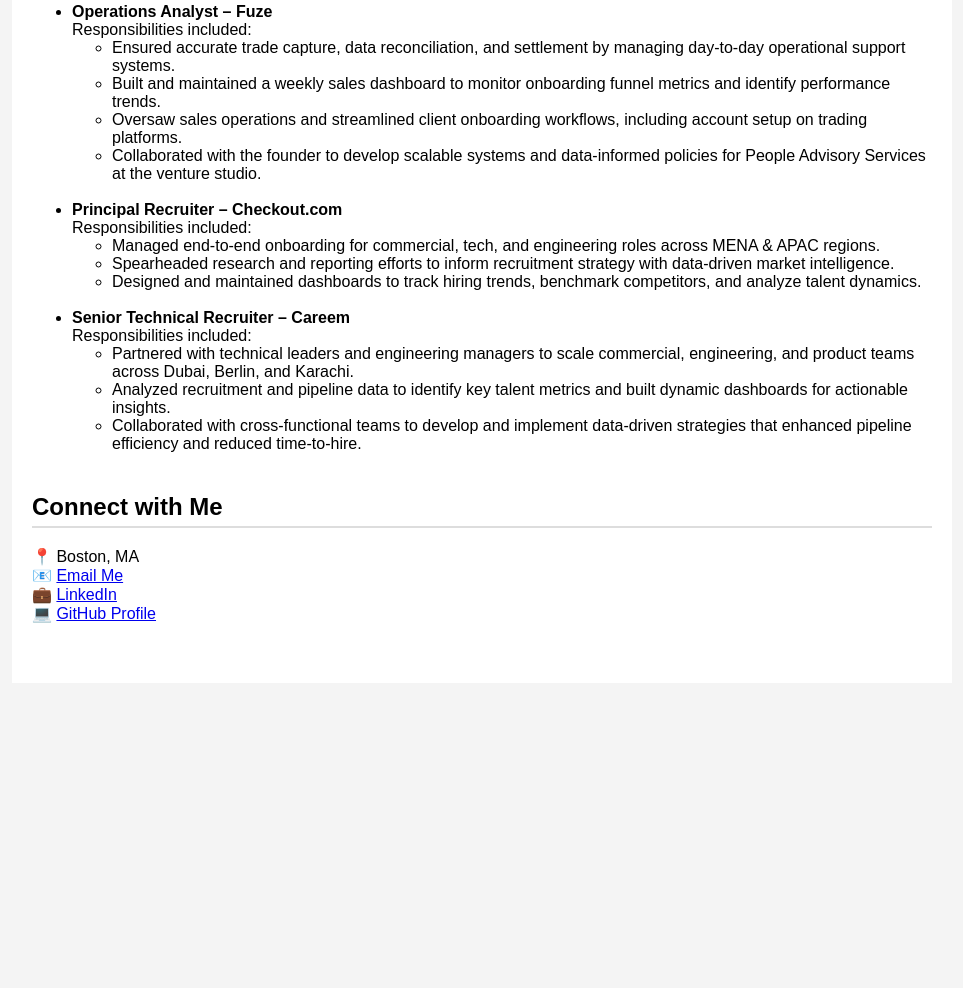
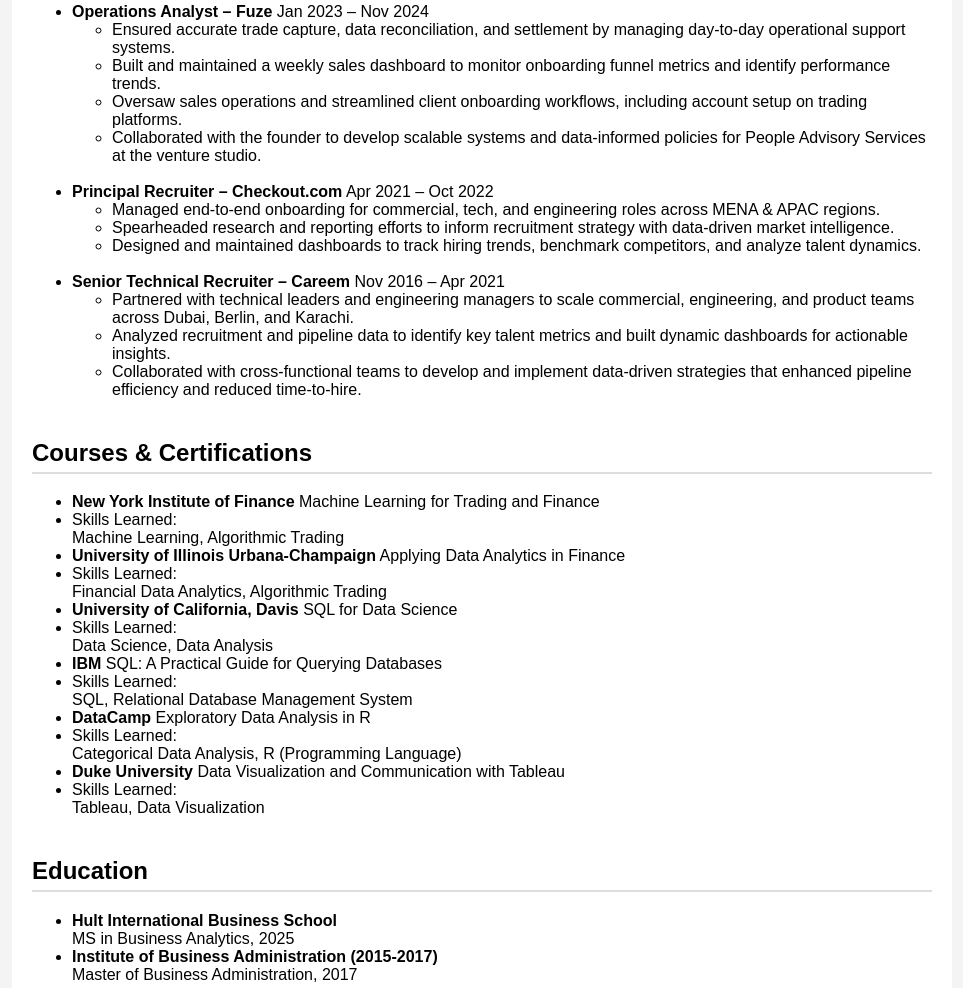
Before and after one commit to ahmeraza/ahmeraza.github.io, a plain HTML site: page index.html in a window 1280 px wide. Shown: the part 766-1754 px from the top of the page, without its empty margins (158-1121 px from the left). Before the commit the page ends 1449 px from the top, so only its background shows below. Drawn offline with Linux system fonts and the light colour scheme.

Commit message:
Update index.html

```diff
--- a/index.html
+++ b/index.html
@@ -17,7 +17,7 @@
 <body>
   <header>
     <h1>Ahmed Raza</h1>
-    <p>Data Analyst | SQL | Python | R | Power BI | Tableau | Machine Learning</p>
+    <p>Data Engineering | Business Analysis | Financial Data Analytics</p>
   </header>
   <div class="container">
     <div class="section">
@@ -68,8 +68,7 @@
     <div class="section">
       <h2>Experience</h2>
       <ul>
-        <li><strong>Operations Analyst – Fuze</strong><br>
-          Responsibilities included:
+        <li><strong>Operations Analyst – Fuze</strong>                                                              Jan 2023 – Nov 2024<br>
           <ul>
             <li>Ensured accurate trade capture, data reconciliation, and settlement by managing day-to-day operational support systems.</li>
             <li>Built and maintained a weekly sales dashboard to monitor onboarding funnel metrics and identify performance trends.</li>
@@ -77,24 +76,61 @@
             <li>Collaborated with the founder to develop scalable systems and data-informed policies for People Advisory Services at the venture studio.</li>
           </ul>
         </li><br>
-        <li><strong>Principal Recruiter – Checkout.com</strong><br>
-          Responsibilities included:
+        <li><strong>Principal Recruiter – Checkout.com</strong>                                                             Apr 2021 – Oct 2022<br>
           <ul>
             <li>Managed end-to-end onboarding for commercial, tech, and engineering roles across MENA & APAC regions.</li>
             <li>Spearheaded research and reporting efforts to inform recruitment strategy with data-driven market intelligence.</li>
             <li>Designed and maintained dashboards to track hiring trends, benchmark competitors, and analyze talent dynamics.</li>
           </ul>
         </li><br>
-        <li><strong>Senior Technical Recruiter – Careem</strong><br>
-          Responsibilities included:
+        <li><strong>Senior Technical Recruiter – Careem</strong>                                                              Nov 2016 – Apr 2021<br>
           <ul>
             <li>Partnered with technical leaders and engineering managers to scale commercial, engineering, and product teams across Dubai, Berlin, and Karachi.</li>
             <li>Analyzed recruitment and pipeline data to identify key talent metrics and built dynamic dashboards for actionable insights.</li>
             <li>Collaborated with cross-functional teams to develop and implement data-driven strategies that enhanced pipeline efficiency and reduced time-to-hire.</li>
           </ul>
+        </div>
+    <div class="section">
+      <h2>Courses & Certifications</h2>
+      <ul>
+          <li>
+          <strong>New York Institute of Finance</strong> Machine Learning for Trading and Finance<br>
+          <li>Skills Learned:</li> Machine Learning, Algorithmic Trading
+        </li>
+         </li>
+          <li>
+          <strong>University of Illinois Urbana-Champaign</strong> Applying Data Analytics in Finance<br>
+          <li>Skills Learned:</li> Financial Data Analytics, Algorithmic Trading
+        </li>
+         </li>
+        <li>
+          <strong>University of California, Davis</strong> SQL for Data Science<br>
+          <li>Skills Learned:</li> Data Science, Data Analysis
+        </li>
+        </li>
+        <li>
+          <strong>IBM</strong> SQL: A Practical Guide for Querying Databases<br>
+          <li>Skills Learned:</li> SQL, Relational Database Management System
+        </li>
+         </li>
+        <li>
+          <strong>DataCamp</strong> Exploratory Data Analysis in R<br>
+          <li>Skills Learned:</li> Categorical Data Analysis, R (Programming Language)
+        </li>
+        </li>
+        <li>
+          <strong>Duke University</strong> Data Visualization and Communication with Tableau<br>
+          <li>Skills Learned:</li> Tableau, Data Visualization
         </li>
       </ul>
     </div>
+    <div class="section">
+      <h2>Education</h2>
+      <ul>
+        <li><strong>Hult International Business School </strong><br>MS in Business Analytics, 2025</li>
+        <li><strong>Institute of Business Administration (2015-2017)</strong><br>Master of Business Administration, 2017</li>
+        </ul>
+     </div>
     <div class="section">
       <h2>Connect with Me</h2>
       <p>
```
